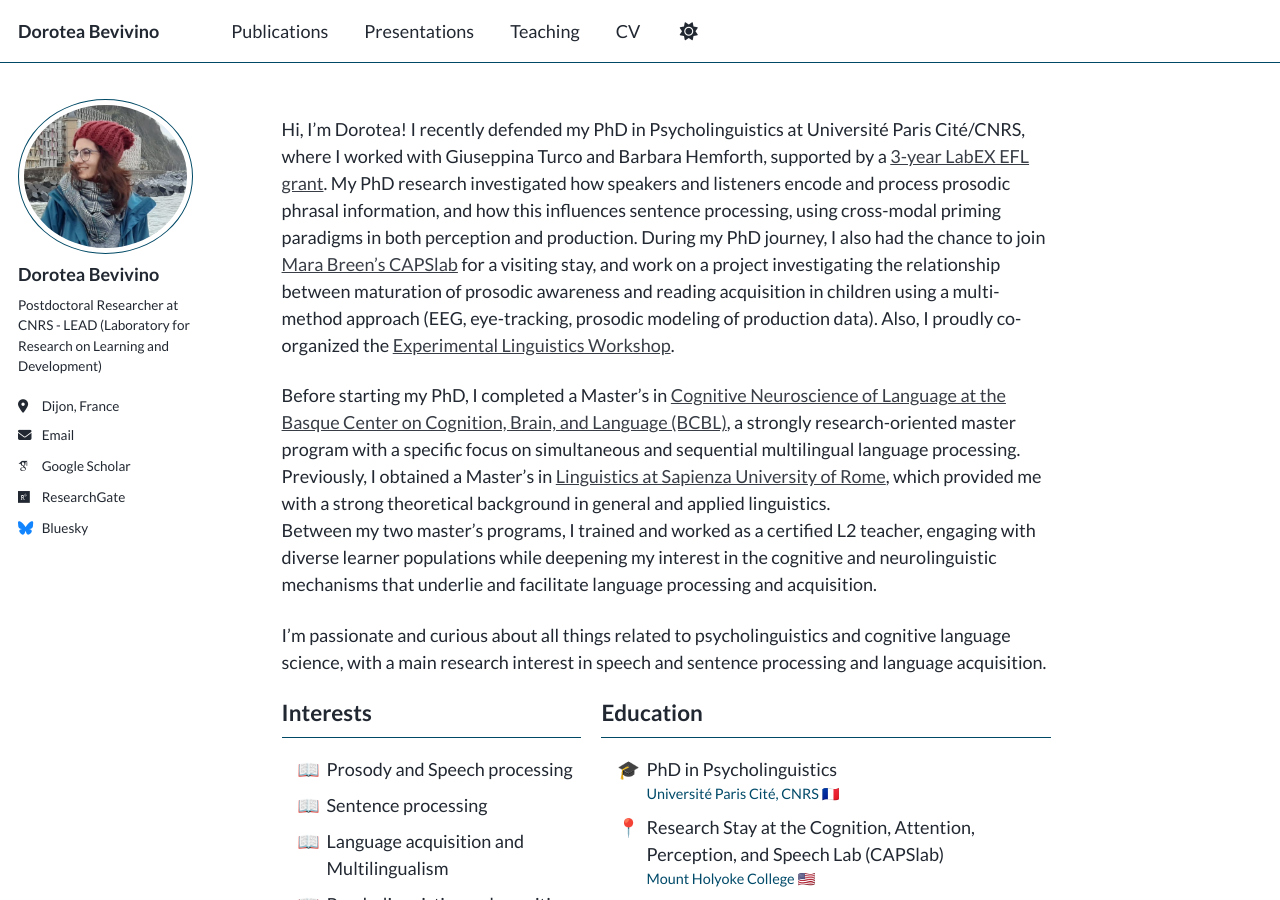
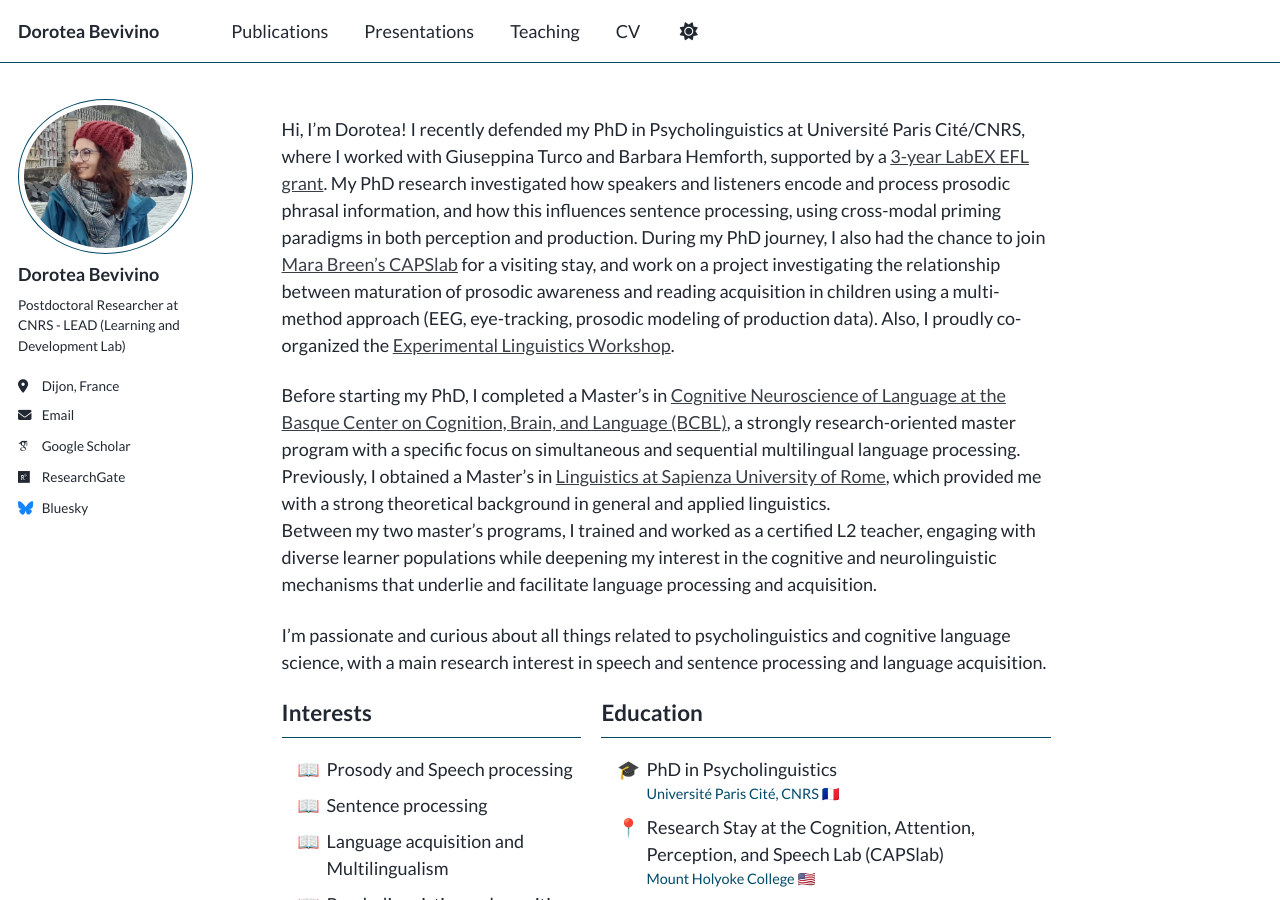
Before and after one commit to dbevivino/dbevivino.github.io, a Jekyll site: the page built from _pages/about.md, in a window 1280 px wide and 900 px high. Built offline with Jekyll 4.4.1, drawn with Linux system fonts in a browser that asks for light colours; some web fonts are replaced; a script that is not in the unit is left out.

Commit message:
fix left-hand sidebar bug

```diff
--- a/_config.yml
+++ b/_config.yml
@@ -28,7 +28,7 @@ author:
   avatar           : "my-pic.jpg"
   name             : "Dorotea Bevivino"
   pronouns         : # "she/her"
-  bio              : "Postdoctoral Researcher at CNRS - LEAD (Laboratory for Research on Learning and Development)" # "Short bio for the left-hand sidebar"
+  bio              : "Postdoctoral Researcher at CNRS - LEAD (Learning and Development Lab)" # "Short bio for the left-hand sidebar"
   location         : "Dijon, France"
   employer         : # "CNRS - LEAD (Laboratory for Research on Learning and Development)"
   uri              : # URL
```
